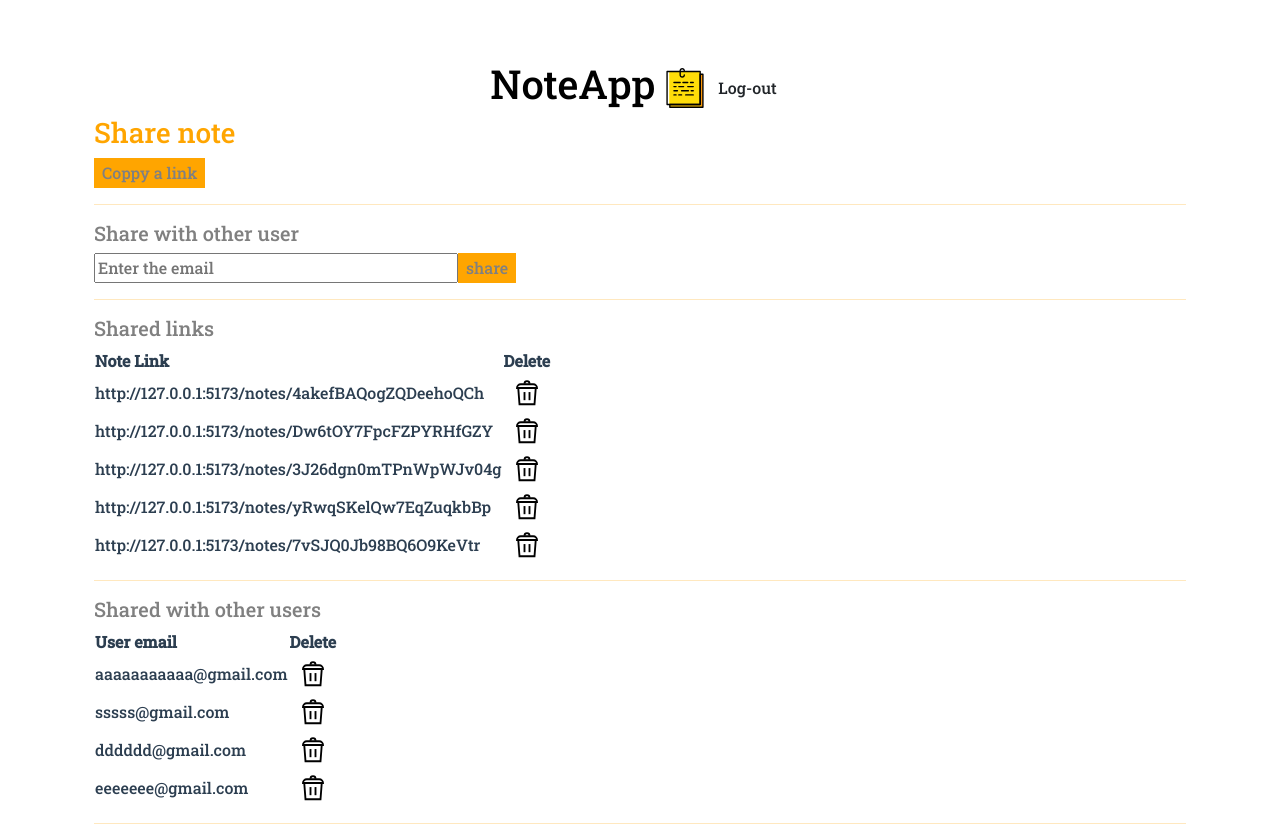
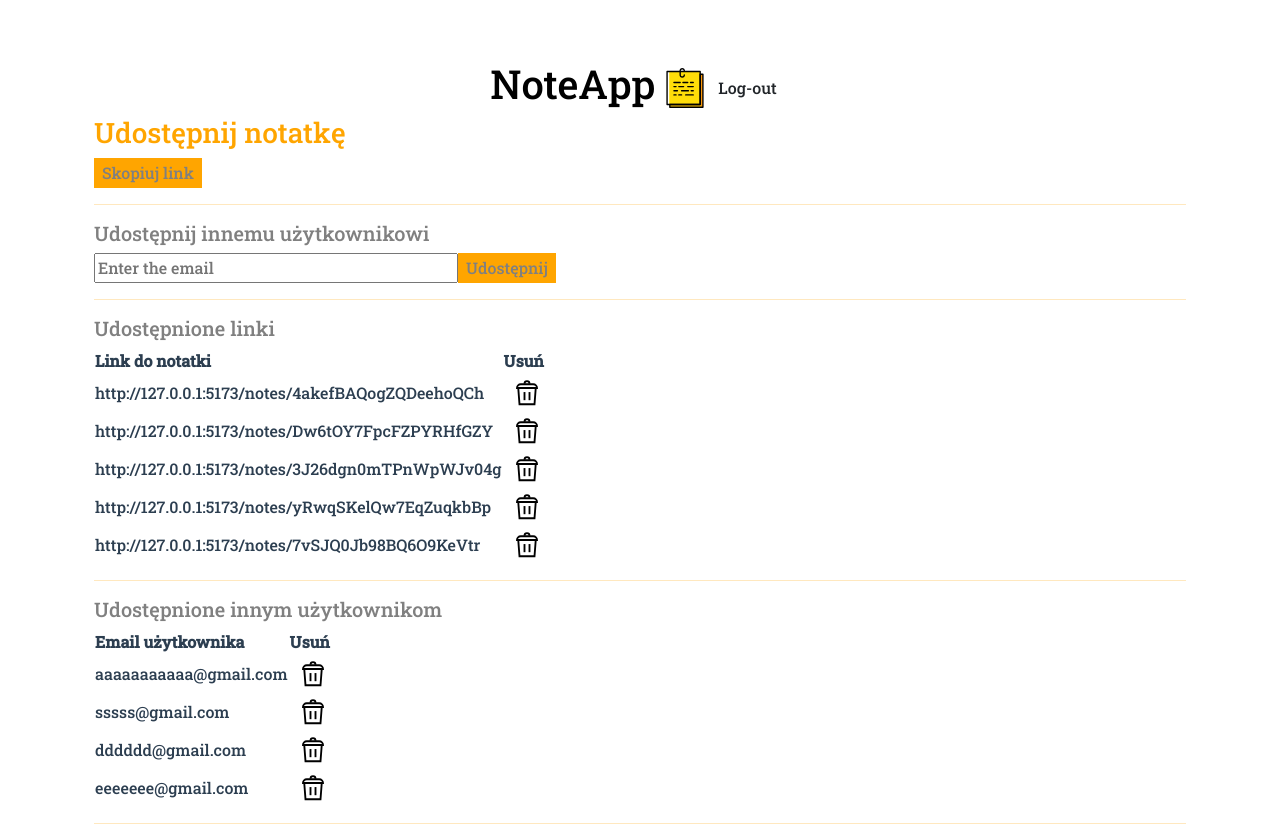
Before and after one commit to jcebo/note_spa, a Vue app in the folder note-spa/: page /share/1 in a window 1280 px wide. Built offline with nearby package versions, Linux system fonts and the light colour scheme; no server answers; sample sign-in values are in the browser's storage.

Commit message:
note sharing logic updates

```diff
--- a/note-spa/src/views/ShareNote.vue
+++ b/note-spa/src/views/ShareNote.vue
@@ -25,17 +25,18 @@ export default {
   },
   methods: {
 
-    shareNoteLink() {
-      // Delete note logic here
+    async shareNoteLink() {
+      const noteRef = doc(db, "notes", this.noteId);
+      await updateDoc(noteRef, { isShared: true });
     },
     shareByEmail() {
-      // Delete note logic here
+      // Sharing note by mail logic here
     },
     deleteSharedLink() {
-      // Delete note logic here
+      // Deleting shared note link logic here
     },
     deleteSharedUser() {
-      // Delete note logic here
+      // Deleting shared note for user logic here
     }
 
 
@@ -47,33 +48,33 @@ export default {
 <template>
   <div class="container" style="text-align: left;">
     <h3  style="color:orange; text-justify: inter-word;">
-        Share note
+        Udostępnij notatkę
     </h3>
     <button @click.prevent="shareNoteLink" style="color: gray; background-color: orange; border-color: transparent" type="submit">
-        <div>Coppy a link</div>
+        <div>Skopiuj link</div>
     </button>
 
     <hr style="color: orange"/>
     <h5 class="card-text" style="color:gray; align-self: left;">
-        Share with other user
+        Udostępnij innemu użytkownikowi
     </h5>
     <div>
         <input class="col-sm-4" type="text" placeholder="Enter the email" v-model="email" />
         <button @click.prevent="shareByEmail" style="color: gray; background-color: orange; border-color: transparent" type="submit">
-            <div>share</div>
+            <div>Udostępnij</div>
         </button>
     </div>
 
     <hr style="color: orange"/>
     <h5 class="card-text" style="color:gray;">
-        Shared links
+        Udostępnione linki
     </h5>
     <div>
         <table>
         <thead>
             <tr>
-            <th>Note Link</th>
-            <th>Delete</th>
+            <th>Link do notatki</th>
+            <th>Usuń</th>
             </tr>
         </thead>
         <tbody>
@@ -92,14 +93,14 @@ export default {
 
     <hr style="color: orange"/>
     <h5 class="card-text" style="color:gray;">
-        Shared with other users
+        Udostępnione innym użytkownikom
     </h5>
     <div>
         <table>
         <thead>
             <tr>
-            <th>User email</th>
-            <th>Delete</th>
+            <th>Email użytkownika</th>
+            <th>Usuń</th>
             </tr>
         </thead>
         <tbody>
```
